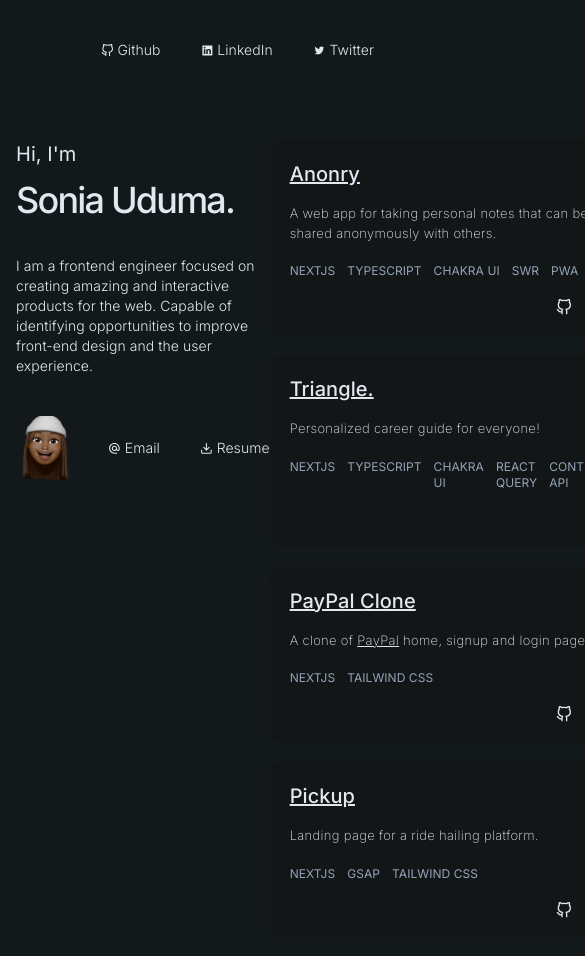
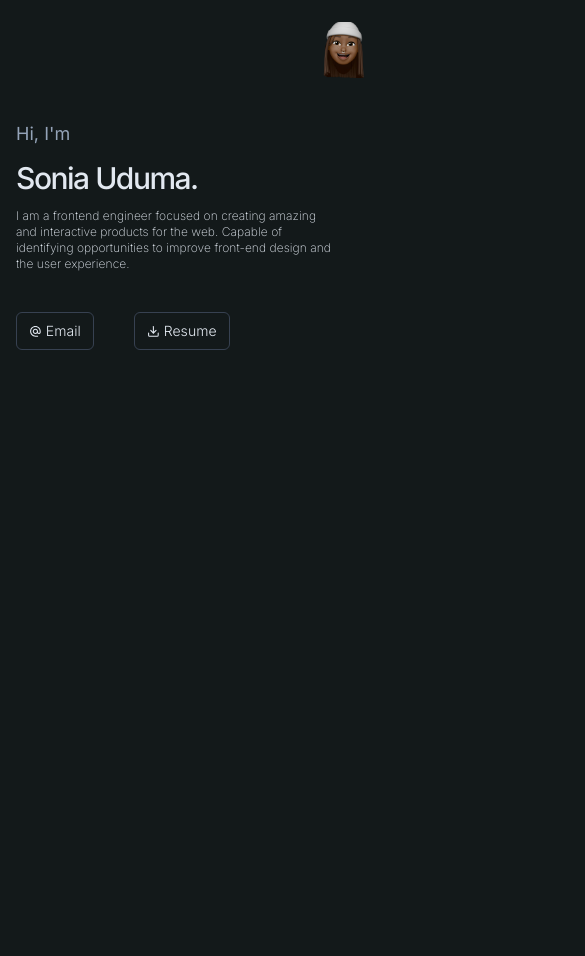
Before and after one commit to uduma-sonia/sonia-uduma, a React (Vite) app: page / in a window 390 px wide. Shown: the top 956 px of the page, 585 px wide, since content can reach past the window. After the commit the page ends 844 px from the top, so only its background shows below. Built offline with nearby package versions, Linux system fonts and the light colour scheme.

Commit message:
navbar responsiveness

```diff
--- a/src/components/Hero.jsx
+++ b/src/components/Hero.jsx
@@ -6,16 +6,16 @@ import ProjectsCard from "./ProjectsCard";
 export default function Hero() {
   return (
     <div className="text-slate-200 px-[1rem] md:px-[4rem] pt-10">
-      <div className="flex items-start justify-between">
-        <div className="md:w-[50%] w-full">
-          <p className="font-normal text-xl">Hi, I'm</p>
+      <div className="flex items-start justify-between flex-col lg:flex-row">
+        <div className="lg:w-[50%] w-full">
+          <p className="font-normal text-lg text-slate-400">Hi, I'm</p>
 
-          <h2 className="text-4xl md:text-5xl font-medium mt-3 tracking-tighter">
+          <h2 className="text-3xl lg:text-4xl font-medium mt-3 tracking-tighter">
             Sonia Uduma.
           </h2>
 
-          <div className="mt-9">
-            <p className="font-light text-sm max-w-md">
+          <div className="mt-3">
+            <p className="font-extralight text-xs lg:text-sm max-w-xs lg:max-w-md">
               I am a frontend engineer focused on creating amazing and
               interactive products for the web. Capable of identifying
               opportunities to improve front-end design and the user experience.
@@ -23,13 +23,13 @@ export default function Hero() {
           </div>
 
           <div className="mt-10 flex items-center">
-            <div className="w-16 h-16">
+            <div className="w-16 h-16 hidden lg:block">
               <img src="/memoji.png" className="w-full h-full object-cover" />
             </div>
 
-            <div className="ml-7 flex items-center">
+            <div className="lg:ml-7 flex items-center">
               <a
-                className="mr-10 flex text-slate-200 font-light text-sm items-center gap-1 hover:scale-110 transition ease-in-out duration-500"
+                className="mr-10 flex border px-3 py-2 rounded-md border-gray-700 text-slate-200 font-light text-sm items-center gap-1 hover:scale-110 transition ease-in-out duration-500"
                 href="mailto:sohnyauduma@gmail.com"
                 target="_blank"
                 rel="noopener noreferrer"
@@ -38,7 +38,7 @@ export default function Hero() {
                 Email
               </a>
               <a
-                className="flex text-slate-200 font-light text-sm items-center gap-1 hover:scale-110 transition ease-in-out duration-500"
+                className="flex text-slate-200 border px-3 py-2 rounded-md border-gray-700 font-light text-sm items-center gap-1 hover:scale-110 transition ease-in-out duration-500"
                 href="https://drive.google.com/file/d/1bkVrce8RQFXXITi70Vjg3t5g3yeTE_gV/view"
                 target="_blank"
                 rel="noopener noreferrer"
@@ -50,7 +50,7 @@ export default function Hero() {
           </div>
         </div>
 
-        <div className="md:w-[50%] w-full">
+        <div className="lg:w-[50%] w-full hidden md:block">
           {allProjects?.map((item) => {
             return (
               <div key={item.name}>
--- a/src/components/Navbar.jsx
+++ b/src/components/Navbar.jsx
@@ -1,14 +1,12 @@
 import React from "react";
-import { FiGithub } from "react-icons/fi";
-import { TiSocialTwitter } from "react-icons/ti";
-import { AiFillLinkedin } from "react-icons/ai";
+import { FiTwitter, FiLinkedin, FiGithub } from "react-icons/fi";
 
 export default function Navbar() {
   return (
-    <nav className="text-slate-200 px-[1rem] md:px-[4rem] h-[100px]">
+    <nav className="text-slate-200 px-[1rem] md:px-[4rem] h-[80px]">
       <div className="flex items-center justify-end h-full font-light text-sm">
         <a
-          className="flex items-center gap-1 hover:scale-110 transition ease-in-out duration-500"
+          className="flex items-center gap-1 hover:scale-110 transition ease-in-out duration-500 hidden lg:block"
           href="https://github.com/uduma-sonia"
           target="_blank"
           rel="noopener noreferrer"
@@ -17,24 +15,27 @@ export default function Navbar() {
           Github
         </a>
         <a
-          className="mx-10 flex items-center gap-1 hover:scale-110 transition ease-in-out duration-500"
+          className="mx-10 flex items-center gap-1 hover:scale-110 transition ease-in-out duration-500 hidden lg:block"
           href="https://www.linkedin.com/in/sonia-uduma-3529501ba/"
           target="_blank"
           rel="noopener noreferrer"
         >
-          <AiFillLinkedin size="0.8rem" />
+          <FiLinkedin size="0.8rem" />
           LinkedIn
         </a>
 
         <a
-          className="flex items-center gap-1 hover:scale-110 transition ease-in-out duration-500"
+          className="flex items-center gap-1 hover:scale-110 transition ease-in-out duration-500 hidden lg:block"
           href="https://twitter.com/Sonia_Uduma"
           target="_blank"
           rel="noopener noreferrer"
         >
-          <TiSocialTwitter size="0.8rem" />
+          <FiTwitter size="0.8rem" />
           Twitter
         </a>
+        <div className="w-14 h-14 mt-5 lg:hidden">
+          <img src="/memoji.png" className="w-full h-full object-cover" />
+        </div>
       </div>
     </nav>
   );
--- a/src/components/ProjectsCard.jsx
+++ b/src/components/ProjectsCard.jsx
@@ -4,7 +4,7 @@ import { VscLinkExternal } from "react-icons/vsc";
 
 export default function ProjectsCard({ data }) {
   return (
-    <div className="bg-[#121617] mb-5 rounded-xl p-5 hover:translate-x-2 ease-in-out duration-500 hover:shadow-md">
+    <div className="bg-[#121617] border border-gray-800 mb-5 rounded-xl p-5 hover:translate-x-2 ease-in-out duration-500 hover:shadow-md">
       <h4 className="text-xl font-medium mb-4 underline">{data.name}</h4>
 
       <p className="text-[13px] font-extralight tracking-wide">
@@ -12,7 +12,7 @@ export default function ProjectsCard({ data }) {
       </p>
 
       <div className="mt-5">
-        <ul className="text-xs text-slate-400 flex gap-3">
+        <ul className="text-xs text-slate-400 flex gap-3 flex-wrap">
           {data.tools?.map((tool) => (
             <li key={tool}>{tool}</li>
           ))}
--- a/tailwind.config.cjs
+++ b/tailwind.config.cjs
@@ -3,13 +3,6 @@ module.exports = {
   content: ["./src/**/*.{js,ts,jsx,tsx}"],
   theme: {
     extend: {
-      screens: {
-        sm: "320px",
-        md: "481px",
-        lg: "869",
-        xl: "1120px",
-        "2xl": "1500px",
-      },
       colors: {
         primary: "#062775",
       },
```
